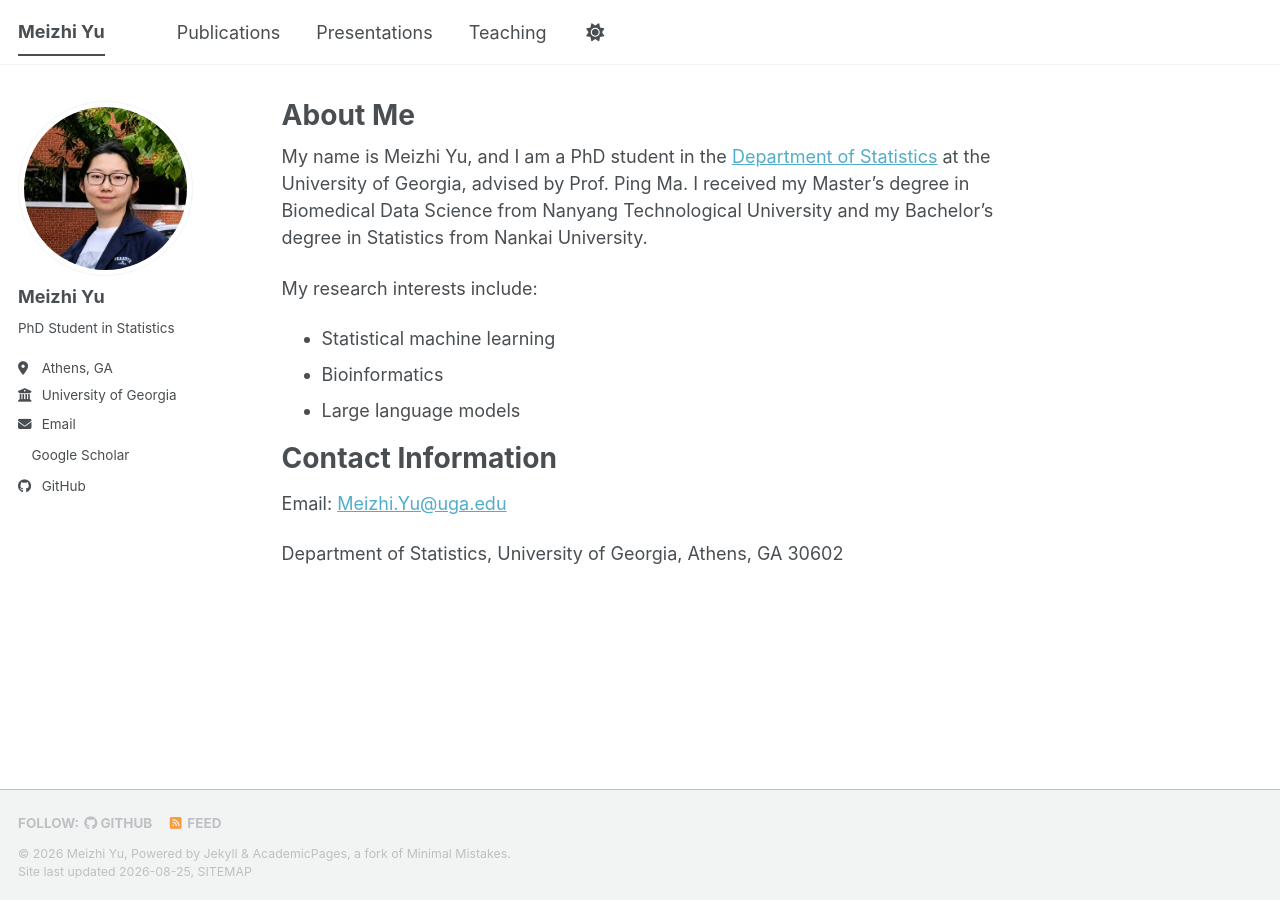
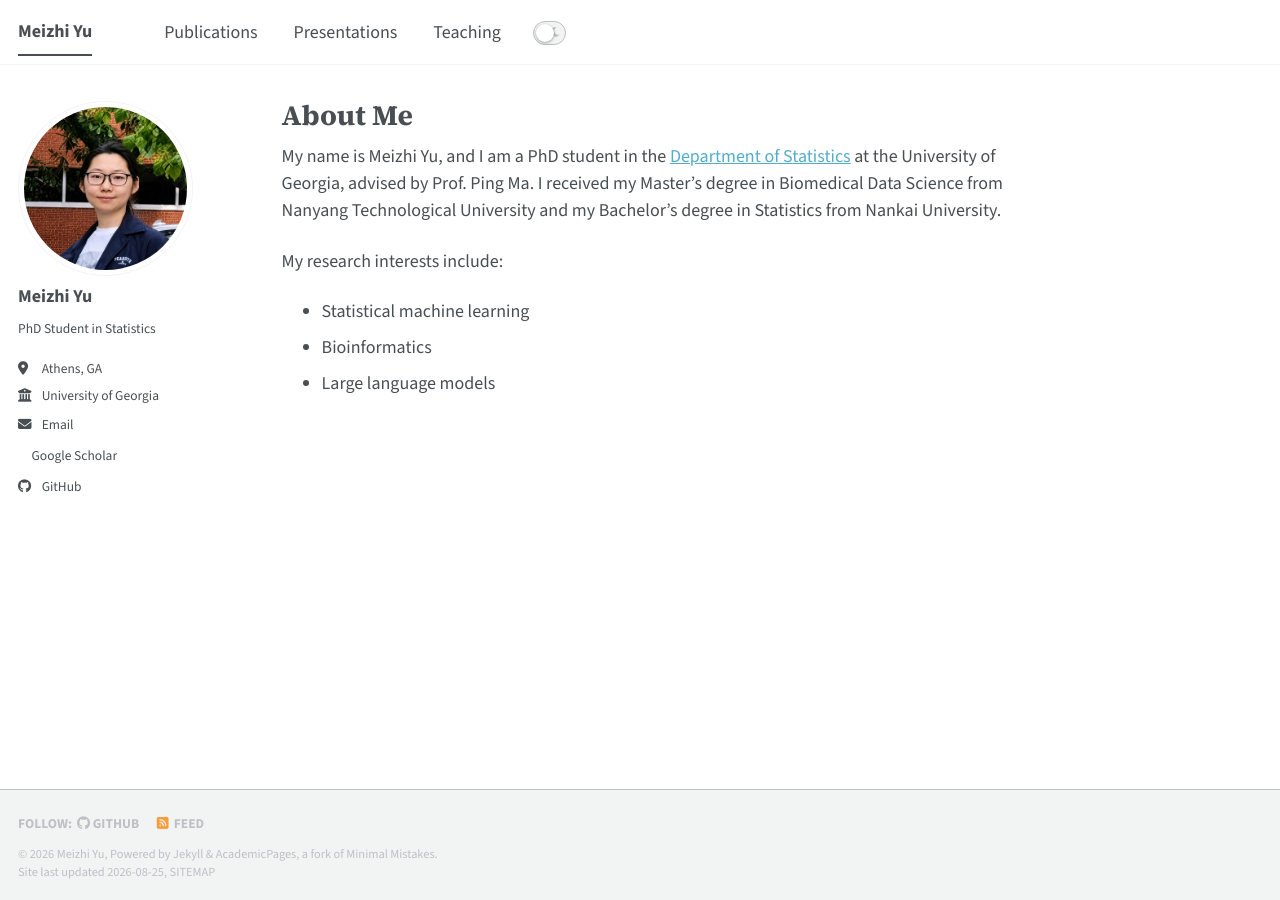
Before and after one commit to mzyu-2026/mzyu-2026.github.io, a Jekyll site: the page built from _pages/about.md, in a window 1280 px wide. Built offline with Jekyll 4.4.1, drawn with Linux system fonts in a browser that asks for light colours; a style sheet for code colours, icons or effects is not loaded.

Commit message:
Refine typography and theme toggle
- Serif headings (Source Serif 4) with Source Sans 3 body via Google Fonts
- Replace sun-icon theme button with a sliding sun/moon switch (pure CSS,
  state driven by html[data-theme])
- Drop redundant Contact Information section from the front page

Co-Authored-By: Claude Fable 5 <noreply@anthropic.com>

```diff
--- a/_includes/head.html
+++ b/_includes/head.html
@@ -13,4 +13,7 @@
 </script>
 
 <!-- For all browsers -->
+<link rel="preconnect" href="https://fonts.googleapis.com">
+<link rel="preconnect" href="https://fonts.gstatic.com" crossorigin>
+<link href="https://fonts.googleapis.com/css2?family=Source+Sans+3:ital,wght@0,400..700;1,400..700&family=Source+Serif+4:opsz,wght@8..60,400..700&display=swap" rel="stylesheet">
 <link rel="stylesheet" href="{{ base_path }}/assets/css/main.css">
--- a/_includes/masthead.html
+++ b/_includes/masthead.html
@@ -19,7 +19,13 @@
             </li>
           {% endfor %}
           <li id="theme-toggle" class="masthead__menu-item persist tail">
-            <a role="button" aria-labelledby="theme-icon"><i id="theme-icon" class="fa-solid fa-sun" aria-hidden="true" title="toggle theme"></i></a>
+            <a role="button" aria-label="Toggle dark mode" title="Toggle dark mode">
+              <span class="theme-switch">
+                <i class="fa-solid fa-sun" aria-hidden="true"></i>
+                <i class="fa-solid fa-moon" aria-hidden="true"></i>
+                <span class="theme-switch__knob"></span>
+              </span>
+            </a>
           </li>
         </ul>
         <ul class="hidden-links hidden"></ul>
--- a/_pages/about.md
+++ b/_pages/about.md
@@ -14,9 +14,3 @@ My research interests include:
 * Statistical machine learning
 * Bioinformatics
 * Large language models
-
-Contact Information
-======
-Email: [Meizhi.Yu@uga.edu](mailto:Meizhi.Yu@uga.edu)
-
-Department of Statistics, University of Georgia, Athens, GA 30602
--- a/_sass/_themes.scss
+++ b/_sass/_themes.scss
@@ -14,8 +14,8 @@ $paragraph-indent           : false; // true, false (default)
 $indent-var                 : 1.3em;
 
 /* System typefaces */
-$serif                      : Georgia, Times, serif;
-$sans-serif                 : -apple-system, ".SFNSText-Regular", "San Francisco", "Roboto", "Segoe UI", "Helvetica Neue", "Lucida Grande", Arial, sans-serif;
+$serif                      : "Source Serif 4", Georgia, Times, serif;
+$sans-serif                 : "Source Sans 3", -apple-system, ".SFNSText-Regular", "San Francisco", "Roboto", "Segoe UI", "Helvetica Neue", "Lucida Grande", Arial, sans-serif;
 $monospace                  : Monaco, Consolas, "Lucida Console", monospace;
 
 /* Sans serif typefaces */
@@ -40,7 +40,7 @@ $type-size-7                : 0.6875em; // ~11px
 $type-size-8                : 0.625em;  // ~10px
 
 $global-font-family         : $sans-serif;
-$header-font-family         : $sans-serif;
+$header-font-family         : $serif;
 $caption-font-family        : $serif;
 
 /* ==========================================================================
--- a/_sass/layout/_masthead.scss
+++ b/_sass/layout/_masthead.scss
@@ -79,3 +79,68 @@
   border-bottom: 2px solid var(--global-text-color);
   /* No need to repeat pointer-events and cursor here */
 }
+
+/*
+   Theme toggle switch (sun/moon slider in the masthead)
+   State follows html[data-theme] set by the theme JS; no JS changes needed.
+   ========================================================================== */
+
+#theme-toggle a {
+  display: inline-flex;
+  align-items: center;
+
+  &:hover {
+    border-bottom: none;
+  }
+}
+
+.theme-switch {
+  position: relative;
+  display: inline-flex;
+  align-items: center;
+  justify-content: space-between;
+  box-sizing: border-box;
+  width: 46px;
+  height: 24px;
+  padding: 0 6px;
+  border-radius: 12px;
+  background-color: var(--global-border-color);
+  border: 1px solid var(--global-dark-border-color);
+  transition: background-color 0.25s ease;
+  vertical-align: middle;
+
+  .fa-sun {
+    font-size: 11px;
+    line-height: 1;
+    color: #e2a03f;
+  }
+
+  .fa-moon {
+    font-size: 11px;
+    line-height: 1;
+    color: var(--global-text-color-light);
+  }
+
+  &__knob {
+    position: absolute;
+    top: 2px;
+    left: 2px;
+    width: 18px;
+    height: 18px;
+    border-radius: 50%;
+    background-color: var(--global-bg-color);
+    box-shadow: 0 1px 3px rgba(0, 0, 0, 0.35);
+    transition: transform 0.25s ease;
+  }
+}
+
+html[data-theme="dark"] .theme-switch__knob {
+  transform: translateX(22px);
+}
+
+@media (prefers-reduced-motion: reduce) {
+  .theme-switch,
+  .theme-switch__knob {
+    transition: none;
+  }
+}
```
